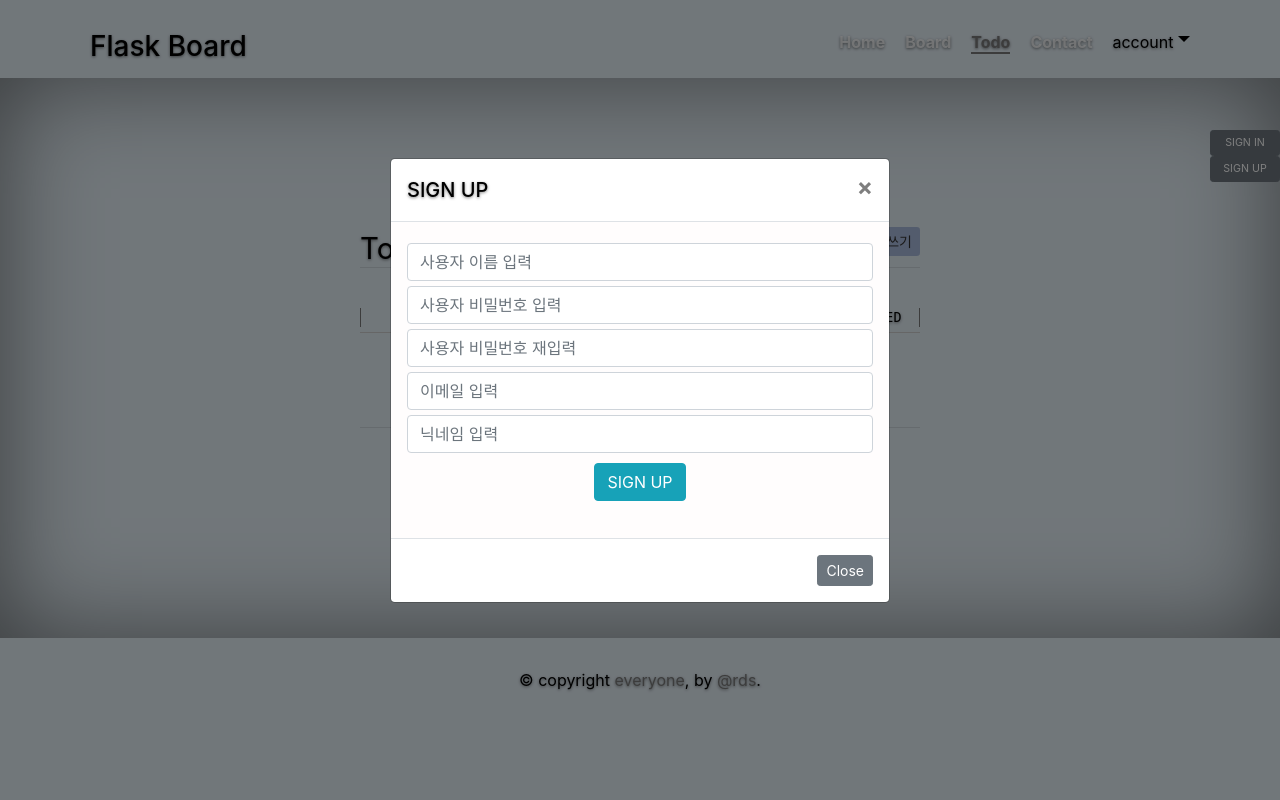
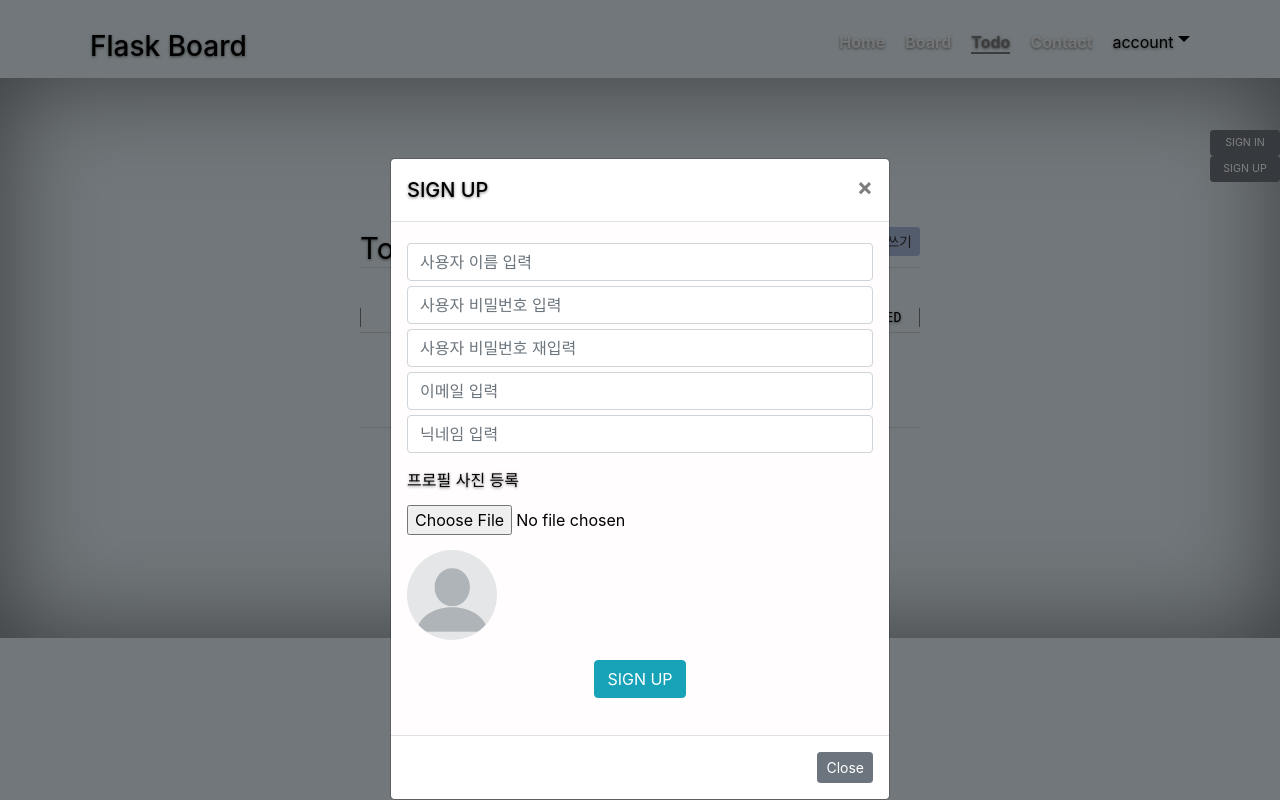
Before and after one commit to daesungRa/flask-board, a Flask app: page /todos/1 in a window 1280 px wide, after a click on "SIGN UP". Run offline with Flask 2, Linux system fonts and the light colour scheme; data that the repository does not hold is empty; some libraries are stand-ins or nearby versions; some web fonts are replaced.

Commit message:
add image preview, flask-wtf(unfinished)

```diff
--- a/src/app.py
+++ b/src/app.py
@@ -1,7 +1,7 @@
 from flask import Flask, request, Response, make_response, session, render_template, jsonify
 from flask_cors import CORS
 from json import dumps, loads
-from src.models import service
+from src.service import service
 from datetime import datetime
 
 app = Flask(__name__)
--- /dev/null
+++ b/src/model/FlaskForm.py
@@ -0,0 +1,6 @@
+from flask_wtf import FlaskForm
+from wtforms import StringField
+from wtforms.validators import DataRequired
+
+class MyForm(FlaskForm):
+    name = StringField('name', validators=[DataRequired()])
--- a/src/static/css/base.css
+++ b/src/static/css/base.css
@@ -34,6 +34,16 @@
     width: 70px;
     top: 156px;
     right: 0;
+}
+.signup-form .profile-part {
+    text-align: left;
+    margin: 15px 0 15px 0;
+}
+.signup-form .profile-part #image {
+    width: 90px;
+    height: 90px;
+    border-radius: 90px;
+    margin-top: 10px;
 }
 
 /* triangle icon */
--- a/src/static/js/member.js
+++ b/src/static/js/member.js
@@ -1,3 +1,16 @@
 function signin(form) {
     alert('signin!');
 }
+
+function imagePreview(e) {
+    var profile = document.getElementById('image');
+    var url = e.srcElement;
+    var file = url.files[0];
+    var reader = new FileReader();
+    reader.readAsDataURL(file);
+    reader.onload = function (e2) {
+        var img = new Image();
+        img.src = e2.target.result;
+        profile.src = img.src;
+    }
+}
--- a/src/templates/member/signup.html
+++ b/src/templates/member/signup.html
@@ -4,5 +4,15 @@
     <input type="password" name="re_pwd" class="form-control signup-pwd" placeholder="사용자 비밀번호 재입력" />
     <input type="email" name="email" class="form-control signup-email" placeholder="이메일 입력" />
     <input type="text" name="nicknaem" class="form-control signup-nickname" placeholder="닉네임 입력" />
+    <div class="profile-part">
+        <label for="signup-profile">프로필 사진 등록</label><br/>
+        <input type="file" name="profile" class="signup-profile" id="signup-profile" onchange="imagePreview" /><br/>
+        <img id="image" src="{{ url_for('static', filename='imgs/blank_profile01.png') }}" alt="profile-image" />
+    </div>
     <input type="button" class="btn btn-md btn-info signup-submit" value="SIGN UP" />
+    <script>
+        $(document).ready(function() {
+            document.getElementById('signup-profile').onchange = imagePreview;
+        });
+    </script>
 </form>
```
Also changed, not shown: src/service/service.py (renamed from src/models/service.py), src/static/imgs/blank_profile01.png (added), 2 other files.
